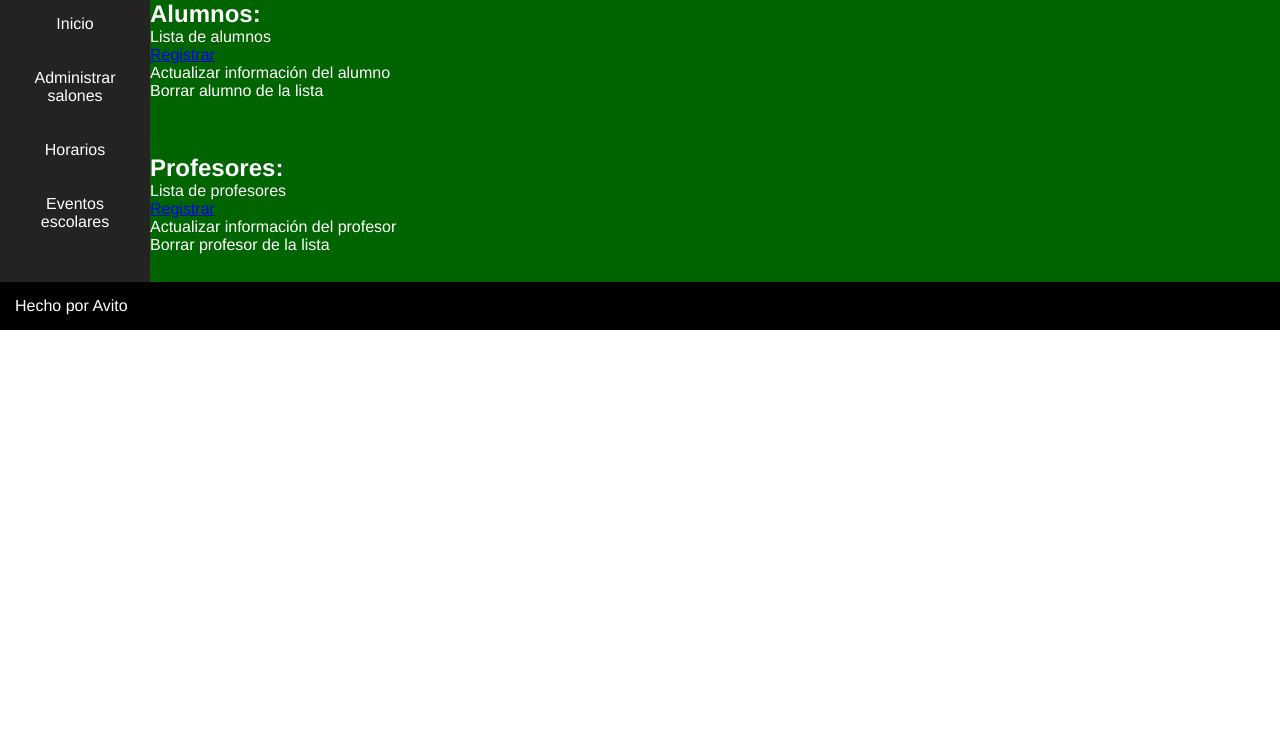
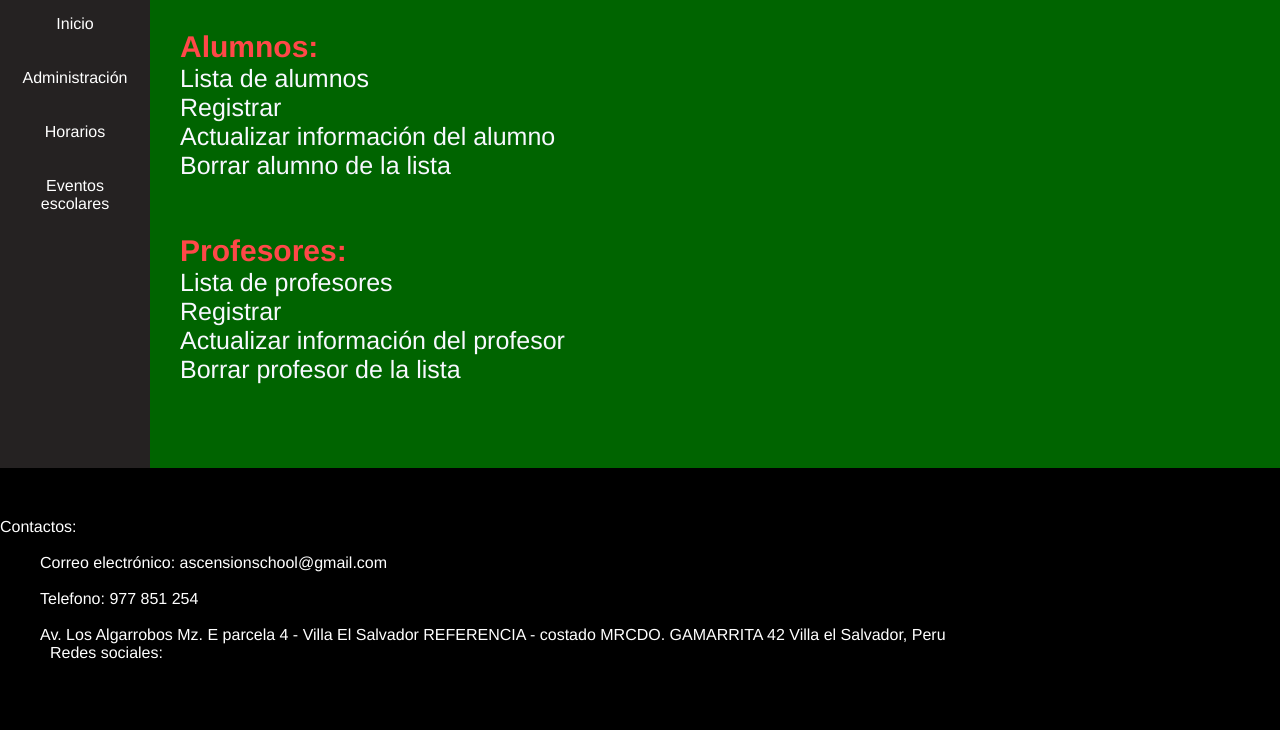
Before and after one commit to alv4rol3on/proyectoColegio, a Flask app: page /administrar in a window 1280 px wide. Shown: the part 82-812 px from the top of the page. Before the commit the page ends 412 px from the top, so only its background shows below. Run offline with Flask 3, Linux system fonts and the light colour scheme.

Commit message:
Cambios 19:00 pm
mejora en el diseño de la interfaz y nuevos enlaces

```diff
--- a/proyectoColegio/app.py
+++ b/proyectoColegio/app.py
@@ -1,7 +1,7 @@
 import mysql.connector
 from flask import *
 from flask_wtf import *
-from forms import agregarAlumno, agregarProfe
+from forms import agregarAlumno, agregarProfe, borrar
 
 app = Flask(__name__)
 app.config['SECRET_KEY'] = 'mikeysecreta'
@@ -18,13 +18,15 @@ def conectar():
     return conexion, cursor
 
 
-#paginas con formulario
+#PAGINAS CON FORMULARIO ALUMNO
 @app.route("/agregarAlumno", methods=["GET", "POST"])
 def formularioAlumnos():
     aga = agregarAlumno(request.form)
     if request.method == "POST" and aga.validate:
-        nombre = aga.nombre.data
-        apellido = aga.apellido.data
+        nombre = aga.nombres.data
+        apellidoPa = aga.apellidoPaterno.data
+        apellidoMa = aga.apellidoMaterno.data
+        nroApo = aga.nroApoderado.data
         grado = aga.grado.data
         seccion = aga.seccion.data
 
@@ -45,7 +47,17 @@ def formularioAlumnos():
 
     return render_template("agregarAlumno.html", aga=aga)
 
+@app.route("/borrarAlumno", methods=["GET", "POST"])
+def borrarAlumnos():
+    ba = borrar(request.form)
+    if request.method == "POST" and ba.validate:
+        id = ba.id.data
 
+        #registro de base de datos
+
+    return render_template("borrarAlumno.html", ba=ba)
+
+#PAGINAS CON FORMULARIO PROFESOR
 @app.route("/agregarProfesor", methods=["GET", "POST"])
 def formularioProfesor():
     agp = agregarProfe(request.form)
--- a/proyectoColegio/forms.py
+++ b/proyectoColegio/forms.py
@@ -11,18 +11,22 @@ tutoria = [("libre", "libre"), ("3 años", "3 años"), ("4 años", "4 años"), (
             ("1ro sec", "1ro sec"), ("2do sec", "2do sec"), ("3ro sec", "3ro sec"), ("4to sec", "4to sec"), ("5to sec", "5to sec")]
 
 class agregarProfe(FlaskForm):
-    nombre = StringField("Nombre: ", validators=[DataRequired()], render_kw={"placeholder": "Ingrese el nombre"})
-    apellido = StringField("Apellido: ", validators=[DataRequired()], render_kw={"placeholder": "Ingrese el apellido"})
-    telefono = IntegerField("Telefono: ", validators=[DataRequired()], render_kw={"placeholder": "Ingrese el telefono"})
-    email = EmailField("Correo electronico: ", validators=[DataRequired(), Email()], render_kw={"placeholder": "Ingrese el correo electronico"})
+    nombres = StringField(validators=[DataRequired()], render_kw={"placeholder": "Ingrese el nombre"})
+    apellido = StringField(validators=[DataRequired()], render_kw={"placeholder": "Ingrese los apellidos", "size":30})
+    telefono = IntegerField(validators=[DataRequired()], render_kw={"placeholder": "Ingrese el telefono"})
+    email = EmailField(validators=[DataRequired(), Email()], render_kw={"placeholder": "Ingrese el correo electronico", "size":30})
     salon = SelectField("Salón de tutoria: ", choices=tutoria)
     boton = SubmitField("Registrar nuevo docente")
 
 class agregarAlumno(FlaskForm):
-    nombre = StringField("Nombre: ", validators=[DataRequired()])
-    apellido = StringField("Apellido: ", validators=[DataRequired()])
+    nombres = StringField(validators=[DataRequired()], render_kw={"placeholder": "Ingrese los nombres del estudiante", "size":30})
+    apellidoPaterno = StringField(validators=[DataRequired()], render_kw={"placeholder": "Ingrese el apellido paterno"})
+    apellidoMaterno = StringField(validators=[DataRequired()], render_kw={"placeholder": "Ingrese el apellido materno"})
     grado = SelectField("Grado del alumno: ", choices=salones)
-    seccion = SelectField("Seccion: ", choices=[("A", "A"), ("B", "B"),
-                                               ("C", "C"), ("D", "D"),
-                                               ("E", "E"), ("F", "F")])
+    seccion = SelectField("Seccion: ", choices=[("A", "A"), ("B", "B")])
+    nroApoderado = IntegerField(validators=[DataRequired()], render_kw={"placeholder": "Telefono del padre, madre o apoderado"})
     boton = SubmitField("Registrar nuevo alumno")
+
+class borrar(FlaskForm):
+    id = IntegerField("Id de la persona: ", validators=[DataRequired()])
+    boton = SubmitField("Borrar de los registros")
--- a/proyectoColegio/static/css/disenho.css
+++ b/proyectoColegio/static/css/disenho.css
@@ -19,6 +19,30 @@ header {
 .container {
     display: flex;
     background-color: darkgreen;
+}
+
+.opciones_admin {
+    display: flex;
+    flex-direction: column;
+    padding: 30px;
+}
+
+.opciones_admin .enlaces h2 {
+    text-decoration: none;
+    font-size: 30px;
+    color: rgb(255, 72, 72);
+}
+
+.opciones_admin .enlaces a {
+    text-decoration: none;
+    font-size: 25px;
+    color: ghostwhite;
+}
+
+.opciones_admin .enlaces a:hover {
+    text-decoration: none;
+    font-size: 25px;
+    color: rgb(238, 255, 139);
 }
 
 .links{
@@ -53,7 +77,6 @@ header {
     background-color: rgb(255, 255, 255);
 }
 
-
 input {
     font-size: 18px;
 }
@@ -85,5 +108,19 @@ select {
 .footer{
     color: white;
     background-color: black;
-    padding: 15px;
+    padding: 50px 0;
 }
+
+.contenedor-footer {
+    flex-wrap: wrap;
+    display: flex;
+}
+
+.contactos {
+    color: white;
+}
+
+.redes {
+    width: 25%;
+    padding: 0 50px;
+}
--- a/proyectoColegio/templates/administracion.html
+++ b/proyectoColegio/templates/administracion.html
@@ -2,25 +2,26 @@
 {% block title%}Administracion de salones{% endblock %}
 {%block content%}
 
-<div>
-    <div>
+<div class="opciones_admin">
+    <div class="enlaces">
         <table>
             <h2>Alumnos: </h2>
             <a>Lista de alumnos</a><br/>
             <a href="{{url_for('formularioAlumnos')}}">Registrar</a><br/>
             <a>Actualizar información del alumno</a><br/>
-            <a>Borrar alumno de la lista</a><br/>
+            <a href="{{url_for('borrarAlumnos')}}">Borrar alumno de la lista</a><br/>
         </table>
     </div>
     <br/><br/><br/>
 
-    <div>
+    <div class="enlaces">
         <h2>Profesores: </h2>
         <a>Lista de profesores</a><br/>
         <a href="{{url_for('formularioProfesor')}}">Registrar</a><br/>
         <a>Actualizar información del profesor</a><br/>
         <a>Borrar profesor de la lista</a><br/>
     </div>
+    <br/><br/><br/>
 </div>
 
 
--- a/proyectoColegio/templates/agregarAlumno.html
+++ b/proyectoColegio/templates/agregarAlumno.html
@@ -4,8 +4,9 @@ content%}
 <fieldset class="formulario">
   <legend>Registrar un nuevo alumno</legend>
   <form method="POST">
-    {{aga.hidden_tag()}} {{aga.nombre.label}}{{aga.nombre}}<br /><br />
-    {{aga.apellido.label}}{{aga.apellido}}<br /><br />
+    {{aga.hidden_tag()}}{{aga.nombres}}<br />
+    {{aga.apellidoPaterno}}{{aga.apellidoMaterno}}<br />
+    {{aga.nroApoderado}}<br /><br />
     {{aga.grado.label}}{{aga.grado}}<br /><br />
     {{aga.seccion.label}}{{aga.seccion}}<br /><br />
     {{aga.boton}}
--- a/proyectoColegio/templates/agregarProfesor.html
+++ b/proyectoColegio/templates/agregarProfesor.html
@@ -4,7 +4,7 @@ content %}
   <fieldset class="formulario">
     <legend>Registrar un nuevo profesor</legend>
     <form method="POST">
-      {{agp.hidden_tag()}} {{agp.nombre}}<br /><br />
+      {{agp.hidden_tag()}} {{agp.nombres}}<br /><br />
       {{agp.apellido}}<br /><br />
       {{agp.telefono}} <br /><br />
       {{agp.email}}<br /><br />
--- a/proyectoColegio/templates/base.html
+++ b/proyectoColegio/templates/base.html
@@ -4,6 +4,7 @@
     <meta charset="UTF-8" />
     <meta name="viewport" content="width=device-width, initial-scale=1.0" />
     <link rel="stylesheet" type="text/css" href="static/css/disenho.css" />
+    <link rel="stylesheet" href="https://cdnjs.cloudflare.com/ajax/libs/font-awesome/6.5.1/css/all.min.css" integrity="sha512-DTOQO9RWCH3ppGqcWaEA1BIZOC6xxalwEsw9c2QQeAIftl+Vegovlnee1c9QX4TctnWMn13TZye+giMm8e2LwA==" crossorigin="anonymous" referrerpolicy="no-referrer" />
 
     <title>{% block title%}Inicio{% endblock %}</title>
   </head>
@@ -17,7 +18,7 @@
 
     <div class="links">
       <a href="{{url_for('inicio')}}">Inicio</a><br><br>
-      <a href="{{url_for('admin')}}">Administrar salones</a><br><br>
+      <a href="{{url_for('admin')}}">Administración</a><br><br>
       <a>Horarios</a><br><br>
       <a>Eventos escolares</a><br><br>
     </div>
@@ -37,6 +38,20 @@
 
   <!--PIE DE PAGINA-->
   <footer class="footer">
-    <p>Hecho por Avito</p>
+    <div class="contenedor-footer">
+        <div class="contactos">
+          <p>Contactos:</p><br>
+          <ul>Correo electrónico: ascensionschool@gmail.com</ul><br>
+          <ul>Telefono: 977 851 254</ul><br>
+          <ul>Av. Los Algarrobos Mz. E parcela 4 - Villa El Salvador REFERENCIA - costado MRCDO. GAMARRITA 42 Villa el Salvador, Peru </ul>
+        </div>
+        <div class="redes">
+          <p>Redes sociales: </p><br>
+          <a></a>
+          <a></a>
+          <a></a>
+        </div>
+    </div>
+
   </footer>
 </html>
```
Also changed, not shown: proyectoColegio/templates/borrarAlumno.html (added, +17 -0 lines).
